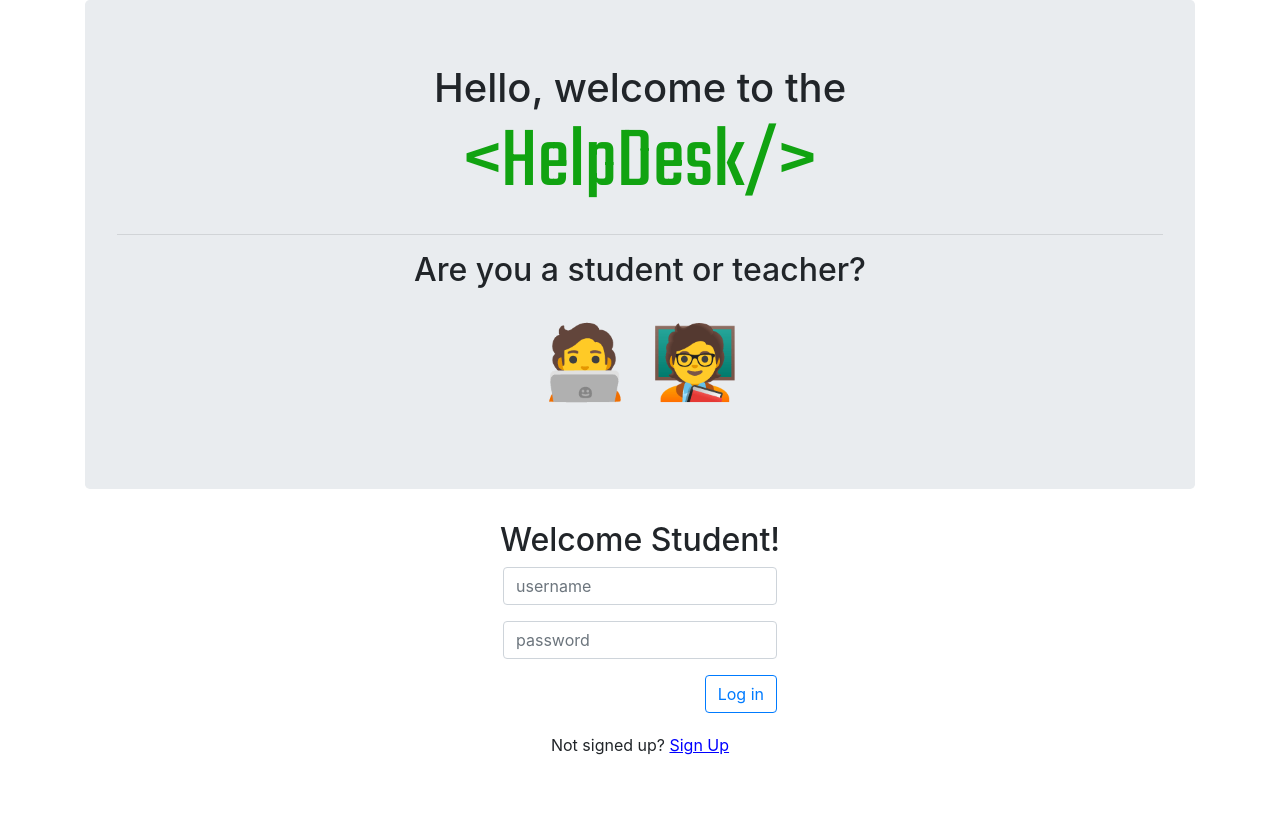
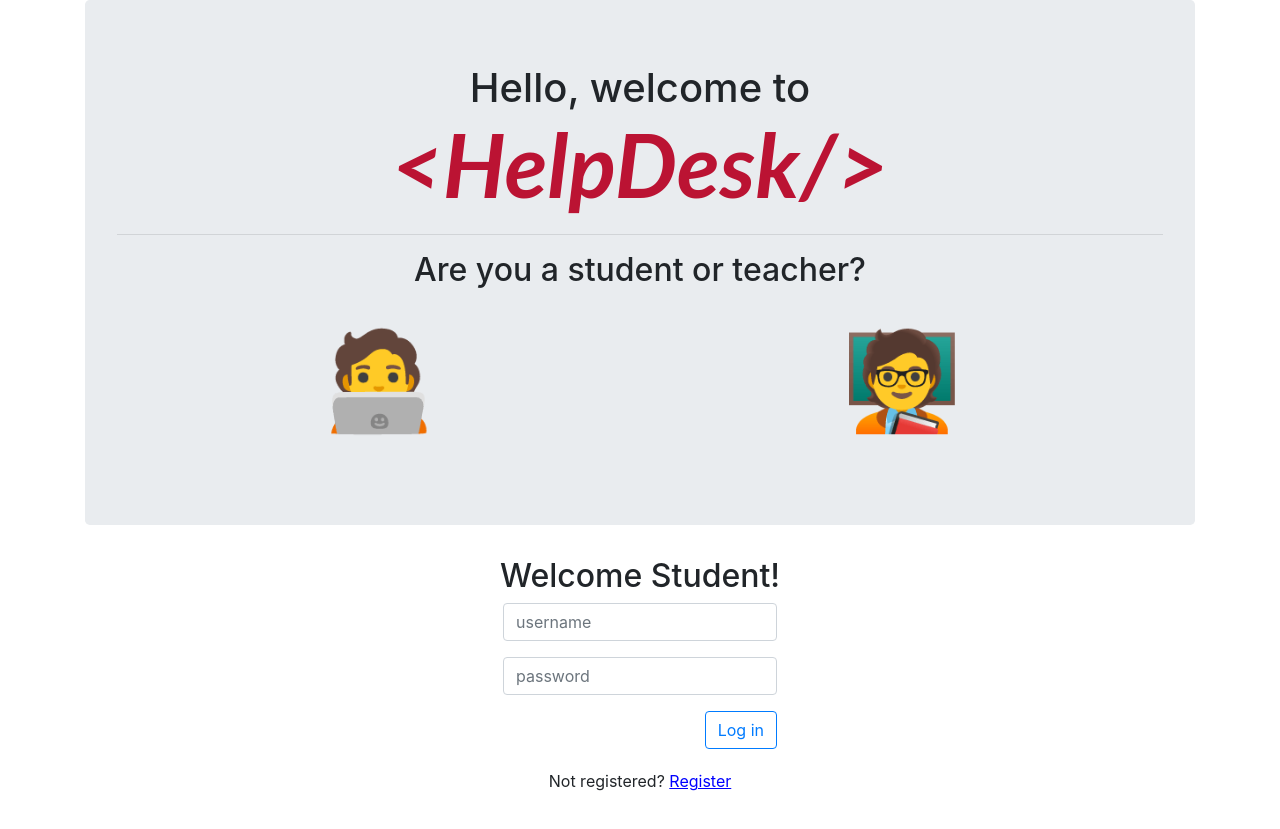
Before and after one commit to CAM603/react-redux-help-desk, a React (Create React App) app: page / in a window 1280 px wide. Both pictures are taken after a click on the element "🧑‍💻". Before the commit the page ends 800 px from the top, so only its background shows below. Built offline with nearby package versions, Linux system fonts and the light colour scheme.

Commit message:
changed verbiage

```diff
--- a/public/index.html
+++ b/public/index.html
@@ -11,6 +11,7 @@
     />
     <link rel="apple-touch-icon" href="%PUBLIC_URL%/logo192.png" />
     <link href="https://fonts.googleapis.com/css?family=Teko&display=swap" rel="stylesheet">
+    <link href="https://fonts.googleapis.com/css?family=Kanit&display=swap" rel="stylesheet">
     <!--
       manifest.json provides metadata used when your web app is installed on a
       user's mobile device or desktop. See https://developers.google.com/web/fundamentals/web-app-manifest/
--- a/src/App.css
+++ b/src/App.css
@@ -76,12 +76,16 @@
 
 .role-container {
   display: flex;
-  justify-content: center;
+  justify-content: space-around;
 }
 
 .role {
-  font-size: 4.5rem;
+  font-size: 6rem;
   padding: 10px;
+}
+
+.role:hover {
+
 }
 
 .count-container {
@@ -93,7 +97,10 @@
 }
 
 .logo {
-  font-family: 'Teko', sans-serif;
+  /* font-family: 'Teko', sans-serif; */
+  font-family: 'Lato', sans-serif;
   font-size: 5.5rem;
-  color: rgb(17, 163, 17);
+  color: #BB1333;
+  font-weight: bold;
+  font-style: italic;
 }
--- a/src/components/home/Form.js
+++ b/src/components/home/Form.js
@@ -13,8 +13,8 @@ const Form = (props) => {
             {type === 'login'
             ?
             <div className="login-footer">
-                <p>Not signed up?{' '}
-                    <span className="link" onClick={() => setType('signup')}>Sign Up</span>
+                <p>Not registered?{' '}
+                    <span className="link" onClick={() => setType('signup')}>Register</span>
                 </p>
             </div>
             :
--- a/src/components/home/Home.js
+++ b/src/components/home/Home.js
@@ -24,7 +24,7 @@ const Home = (props) => {
     } else if (role === 'helper') {
 
         display = <Form {...props} role="helper"/>
-        greeting = <h2>Welcome Helper!</h2>
+        greeting = <h2>Welcome Teacher!</h2>
 
     } else {
         display = null;
@@ -34,7 +34,7 @@ const Home = (props) => {
     return (
         <Container style={{textAlign: 'center'}}>
             <Jumbotron>
-                <h1>Hello, welcome to the <br/> <span className="logo">{'<HelpDesk/>'}</span></h1>
+                <h1>Hello, welcome to <br/> <span className="logo">{'<HelpDesk/>'}</span></h1>
                 <hr/>
                 <h2>Are you a student or teacher?</h2>
             <div className='role-container'>
```
